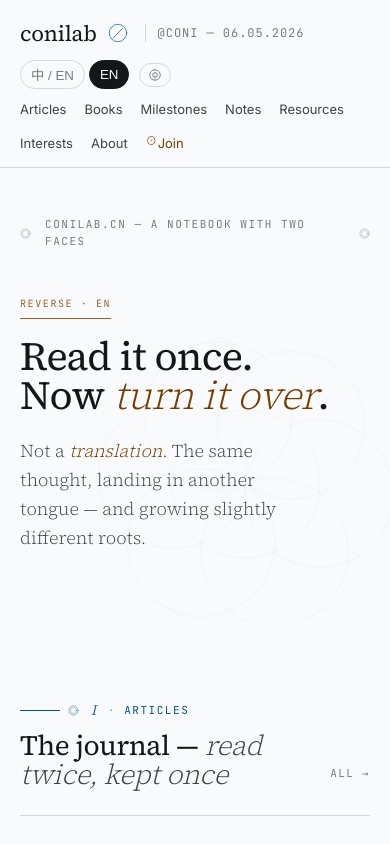
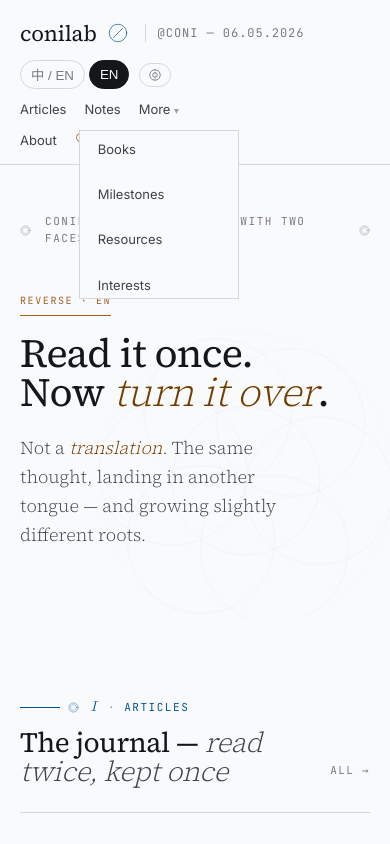
Before and after one commit to coni555/conilab, an Astro site: page / in a window 390 px wide. Shown: the top 844 px of the page. Built offline with nearby package versions, Linux system fonts and the light colour scheme; Astro itself is replaced by a stand-in of ours.

Commit message:
Restructure nav: primary + More dropdown + meta separation
Articles and Notes stay as primary nav items. Books, Milestones,
Resources, Interests collapse into a More dropdown. About and Join
split to a separated meta nav area on the right.

Co-Authored-By: Claude Opus 4.6 <noreply@anthropic.com>

```diff
--- a/src/components/Masthead.astro
+++ b/src/components/Masthead.astro
@@ -16,17 +16,25 @@ const today =
     .format(new Date())
     .replaceAll("/", ".");
 
-const navItems = [
+const primaryNav = [
   { href: "/articles", label: "Articles" },
+  { href: "/notes", label: "Notes" },
+];
+
+const moreNav = [
   { href: "/books", label: "Books" },
   { href: "/milestones", label: "Milestones" },
-  { href: "/notes", label: "Notes" },
   { href: "/resources", label: "Resources" },
   { href: "/interests", label: "Interests" },
+];
+
+const metaNav = [
   { href: "/about", label: "About" },
   { href: "/join", label: "Join", cta: true },
 ];
+
 const pathname = Astro.url.pathname;
+const moreIsActive = moreNav.some((it) => pathname.startsWith(it.href));
 ---
 
 <header class="masthead">
@@ -37,7 +45,37 @@ const pathname = Astro.url.pathname;
 
     <nav class="primary" aria-label="Primary">
       <ul>
-        {navItems.map((it) => (
+        {primaryNav.map((it) => (
+          <li>
+            <a
+              href={it.href}
+              {...(pathname.startsWith(it.href) ? {"aria-current": "page"} : {})}
+            >{it.label}</a>
+          </li>
+        ))}
+        <li class="nav-more">
+          <button
+            class={`more-trigger ${moreIsActive ? "is-active" : ""}`}
+            aria-expanded="false"
+            aria-haspopup="true"
+          >More <span class="more-caret" aria-hidden="true">▾</span></button>
+          <ul class="more-dropdown">
+            {moreNav.map((it) => (
+              <li>
+                <a
+                  href={it.href}
+                  {...(pathname.startsWith(it.href) ? {"aria-current": "page"} : {})}
+                >{it.label}</a>
+              </li>
+            ))}
+          </ul>
+        </li>
+      </ul>
+    </nav>
+
+    <nav class="meta" aria-label="Meta">
+      <ul>
+        {metaNav.map((it) => (
           <li class={it.cta ? "nav-cta" : undefined}>
             <a
               href={it.href}
@@ -63,8 +101,6 @@ const pathname = Astro.url.pathname;
         title="Flip to the other side"
       >
         <span class="theme-icon" aria-hidden="true">
-          <!-- 同心双圆 + 半圆遮罩：light 时 sun-half / dark 时 moon-half。
-               用 mask 实现"硬币翻面"暗示，对位 conilab motif -->
           <svg viewBox="0 0 24 24" width="14" height="14" fill="none" stroke="currentColor" stroke-width="1.5">
             <circle cx="12" cy="12" r="9" />
             <circle cx="12" cy="12" r="4" />
@@ -78,7 +114,24 @@ const pathname = Astro.url.pathname;
 </header>
 
 <script>
-  // ── Lang switcher（CSS-only：根 class 控制 [data-lang] 显隐）
+  // ── More dropdown
+  const moreTrigger = document.querySelector<HTMLButtonElement>(".more-trigger");
+  const moreDropdown = document.querySelector<HTMLUListElement>(".more-dropdown");
+  if (moreTrigger && moreDropdown) {
+    moreTrigger.addEventListener("click", (e) => {
+      e.stopPropagation();
+      const open = moreTrigger.getAttribute("aria-expanded") === "true";
+      moreTrigger.setAttribute("aria-expanded", String(!open));
+      moreDropdown.classList.toggle("is-open", !open);
+    });
+    document.addEventListener("click", () => {
+      moreTrigger.setAttribute("aria-expanded", "false");
+      moreDropdown.classList.remove("is-open");
+    });
+    moreDropdown.addEventListener("click", (e) => e.stopPropagation());
+  }
+
+  // ── Lang switcher
   const root = document.documentElement;
   const btns = document.querySelectorAll<HTMLButtonElement>(".lang-btn");
   const apply = (mode: string) => {
@@ -102,7 +155,7 @@ const pathname = Astro.url.pathname;
     apply("en");
   }
 
-  // ── Theme toggle（class-based dark mode；预绘脚本在 Base.astro）
+  // ── Theme toggle
   const themeBtn = document.querySelector<HTMLButtonElement>(".theme-toggle");
   const themeLabel = themeBtn?.querySelector<HTMLSpanElement>(".theme-label");
   const syncTheme = () => {
@@ -116,7 +169,6 @@ const pathname = Astro.url.pathname;
     syncTheme();
     try { localStorage.setItem("conilab-theme", root.classList.contains("dark") ? "dark" : "light"); } catch {}
   });
-  // 跟随系统切换（仅当用户没手动选过）
   try {
     const mq = window.matchMedia("(prefers-color-scheme: dark)");
     mq.addEventListener("change", (e) => {
@@ -157,6 +209,7 @@ const pathname = Astro.url.pathname;
     align-self: center;
   }
 
+  /* ── Primary nav ── */
   nav.primary ul {
     display: flex;
     gap: var(--sp-28);
@@ -177,13 +230,104 @@ const pathname = Astro.url.pathname;
     color: var(--accent-deep-ink);
     border-bottom-color: var(--accent-deep);
   }
-  /* "Join" 用 ⊙ 前缀 + accent-back 暖铜，比普通 nav 多半口气，但不抢 hero */
-  nav.primary .nav-cta a {
+
+  /* ── More dropdown ── */
+  .nav-more {
+    position: relative;
+  }
+  .more-trigger {
+    font-family: var(--sans);
+    font-size: var(--fs-md);
+    color: var(--ink-2);
+    background: none;
+    border: none;
+    border-bottom: var(--sp-hairline) solid transparent;
+    padding: 0 0 var(--sp-2);
+    cursor: pointer;
+    transition: color var(--dur-quick), border-color var(--dur-quick);
+  }
+  .more-trigger:hover,
+  .more-trigger.is-active {
+    color: var(--accent-deep-ink);
+    border-bottom-color: var(--accent-deep);
+  }
+  .more-caret {
+    font-size: 0.75em;
+    opacity: 0.5;
+    transition: transform var(--dur-quick);
+  }
+  .more-trigger[aria-expanded="true"] .more-caret {
+    transform: rotate(180deg);
+  }
+
+  .more-dropdown {
+    display: none;
+    position: absolute;
+    top: calc(100% + var(--sp-10));
+    left: 50%;
+    transform: translateX(-50%);
+    list-style: none;
+    margin: 0;
+    padding: var(--sp-8) 0;
+    background: var(--paper);
+    border: var(--sp-hairline) solid var(--rule);
+    min-width: 160px;
+    z-index: 20;
+    font-family: var(--sans);
+    font-size: var(--fs-md);
+  }
+  .more-dropdown.is-open {
+    display: block;
+  }
+  .more-dropdown li {
+    padding: 0;
+  }
+  .more-dropdown a {
+    display: block;
+    padding: var(--sp-8) var(--sp-18);
+    color: var(--ink-2);
+    transition: color var(--dur-quick), background-color var(--dur-quick);
+  }
+  .more-dropdown a:hover {
+    color: var(--accent-deep-ink);
+    background: color-mix(in oklch, var(--accent-front) 5%, var(--paper));
+  }
+  .more-dropdown a[aria-current="page"] {
+    color: var(--accent-deep-ink);
+  }
+
+  /* ── Meta nav (About + Join) ── */
+  nav.meta {
+    margin-left: auto;
+    border-left: var(--sp-hairline) solid var(--rule);
+    padding-left: var(--sp-22);
+  }
+  nav.meta ul {
+    display: flex;
+    gap: var(--sp-22);
+    list-style: none;
+    margin: 0;
+    padding: 0;
+    font-family: var(--sans);
+    font-size: var(--fs-md);
+  }
+  nav.meta a {
+    color: var(--ink-2);
+    border-bottom: var(--sp-hairline) solid transparent;
+    padding-bottom: var(--sp-2);
+    transition: color var(--dur-quick), border-color var(--dur-quick);
+  }
+  nav.meta a:hover,
+  nav.meta a[aria-current="page"] {
+    color: var(--accent-deep-ink);
+    border-bottom-color: var(--accent-deep);
+  }
+  nav.meta .nav-cta a {
     color: var(--accent-back-ink);
     padding-left: var(--sp-12);
     position: relative;
   }
-  nav.primary .nav-cta a::before {
+  nav.meta .nav-cta a::before {
     content: "⊙";
     position: absolute;
     left: 0;
@@ -191,12 +335,13 @@ const pathname = Astro.url.pathname;
     font-size: 0.85em;
     line-height: inherit;
   }
-  nav.primary .nav-cta a:hover,
-  nav.primary .nav-cta a[aria-current="page"] {
+  nav.meta .nav-cta a:hover,
+  nav.meta .nav-cta a[aria-current="page"] {
     color: var(--accent-back);
     border-bottom-color: var(--accent-back);
   }
 
+  /* ── Utility ── */
   .utility {
     display: flex;
     align-items: center;
@@ -226,7 +371,6 @@ const pathname = Astro.url.pathname;
     border-color: var(--ink);
   }
 
-  /* —— Theme toggle：硬币图标 + DAY/NIGHT 标签，与 lang-btn 同款 pill —— */
   .theme-toggle {
     display: inline-flex;
     align-items: center;
@@ -255,7 +399,6 @@ const pathname = Astro.url.pathname;
   .theme-toggle:hover .theme-icon {
     transform: rotateY(180deg);
   }
-  /* dark mode 状态：图标半旋（暗示已"翻面"） */
   :global(html.dark) .theme-icon {
     transform: rotateY(180deg);
     color: var(--accent-back);
@@ -269,13 +412,23 @@ const pathname = Astro.url.pathname;
     :global(html.dark) .theme-icon { transition: none; transform: none; }
   }
 
+  /* ── Responsive ── */
   @media (max-width: 720px) {
     .masthead-row { flex-wrap: wrap; gap: var(--sp-10); }
     nav.primary { order: 3; flex-basis: 100%; }
     nav.primary ul {
       gap: var(--sp-14) var(--sp-18);
       justify-content: flex-start;
-      flex-wrap: wrap;     /* 6 项导航在 < 400px 时允许换行 */
+      flex-wrap: wrap;
+    }
+    nav.meta {
+      order: 4;
+      flex-basis: 100%;
+      border-left: none;
+      padding-left: 0;
+    }
+    nav.meta ul {
+      gap: var(--sp-14) var(--sp-18);
     }
     .theme-label { display: none; }
     .theme-toggle { padding: var(--sp-4) var(--sp-8); }
```
